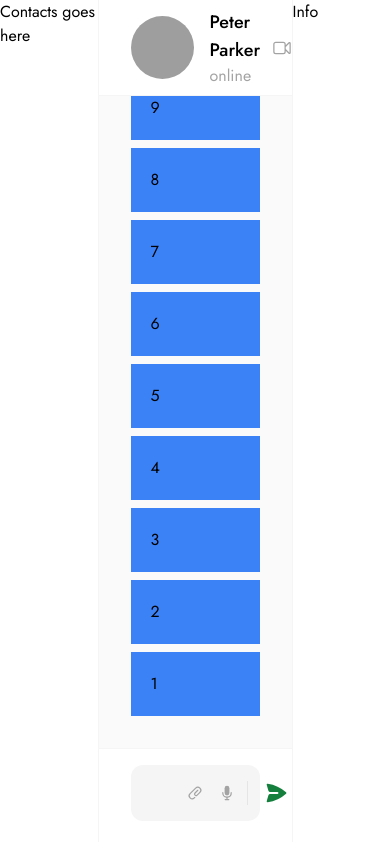
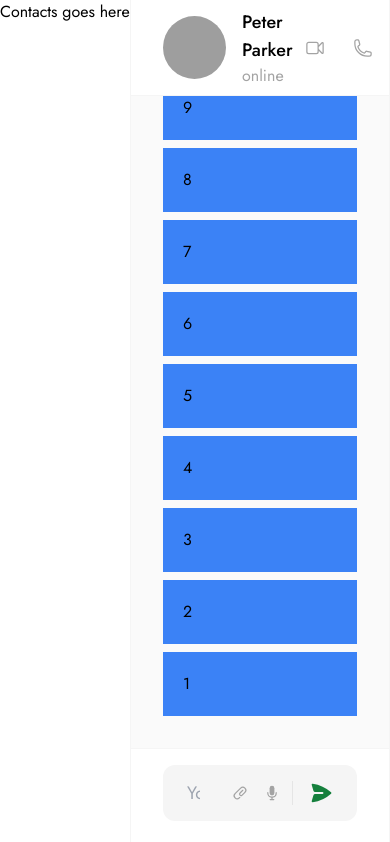
Before and after one commit to mehranarji/react-chat-client, a React (Create React App) app: page / in a window 390 px wide. Built offline with nearby package versions, Linux system fonts and the light colour scheme; grey boxes are pictures that could not be loaded.

Commit message:
tweaks in layout

```diff
--- a/src/views/ChatView.tsx
+++ b/src/views/ChatView.tsx
@@ -8,11 +8,11 @@ interface ChatViewProps {}
 
 const ChatView: FC<ChatViewProps> = (props) => {
   return (
-    <div className="grid grid-cols-4 h-full">
-      <aside className="col-span-1">Contacts goes here</aside>
+    <div className="grid grid-cols-6 h-full">
+      <aside className="col-span-2 lg:col-span-1">Contacts goes here</aside>
       <main
         className="
-        col-span-2
+          col-span-4
           flex flex-col
           overflow-hidden
           border-x border-x-neutral-100
@@ -39,7 +39,8 @@ const ChatView: FC<ChatViewProps> = (props) => {
           <ChatInput />
         </ChatFooter>
       </main>
-      <aside className="col-span-1">Info</aside>
+
+      <aside className="col-span-1 hidden lg:block">Info</aside>
     </div>
   );
 };
```
Lines whose indentation alone changed are shown as unchanged.
